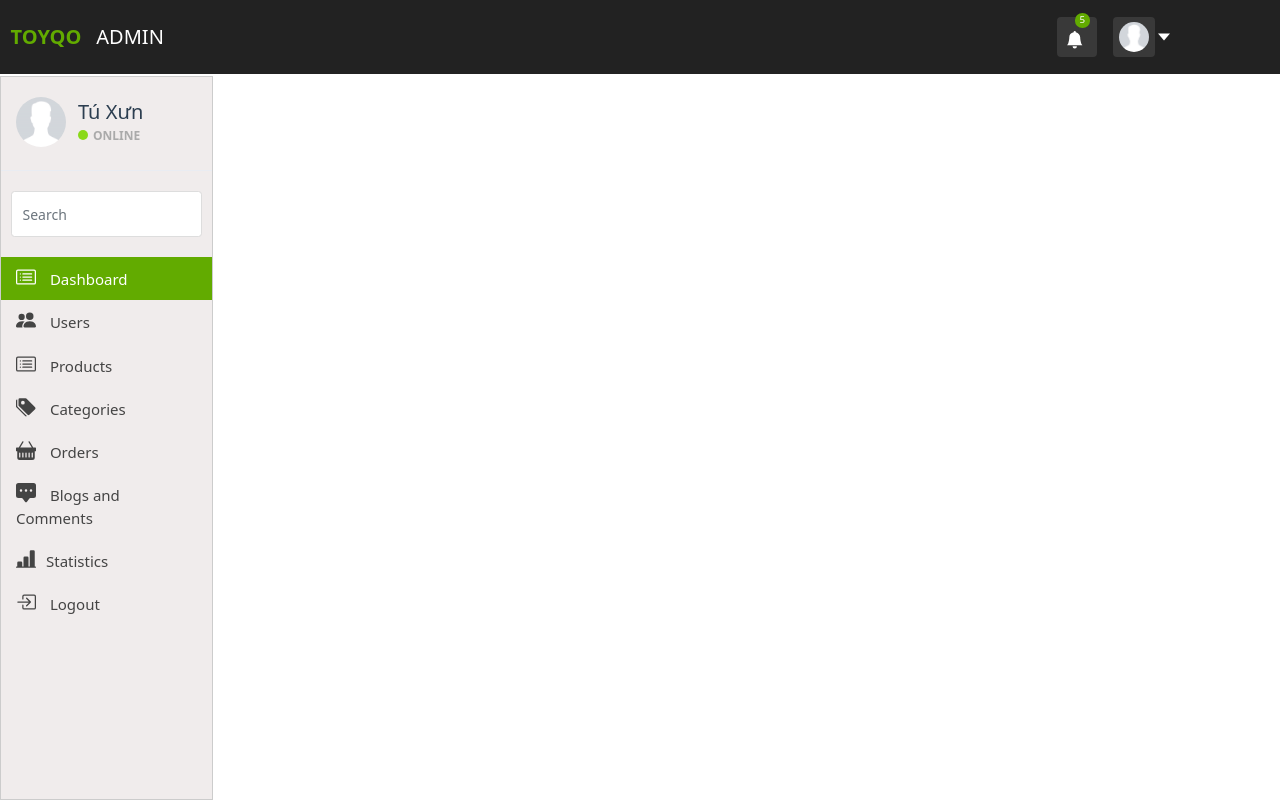
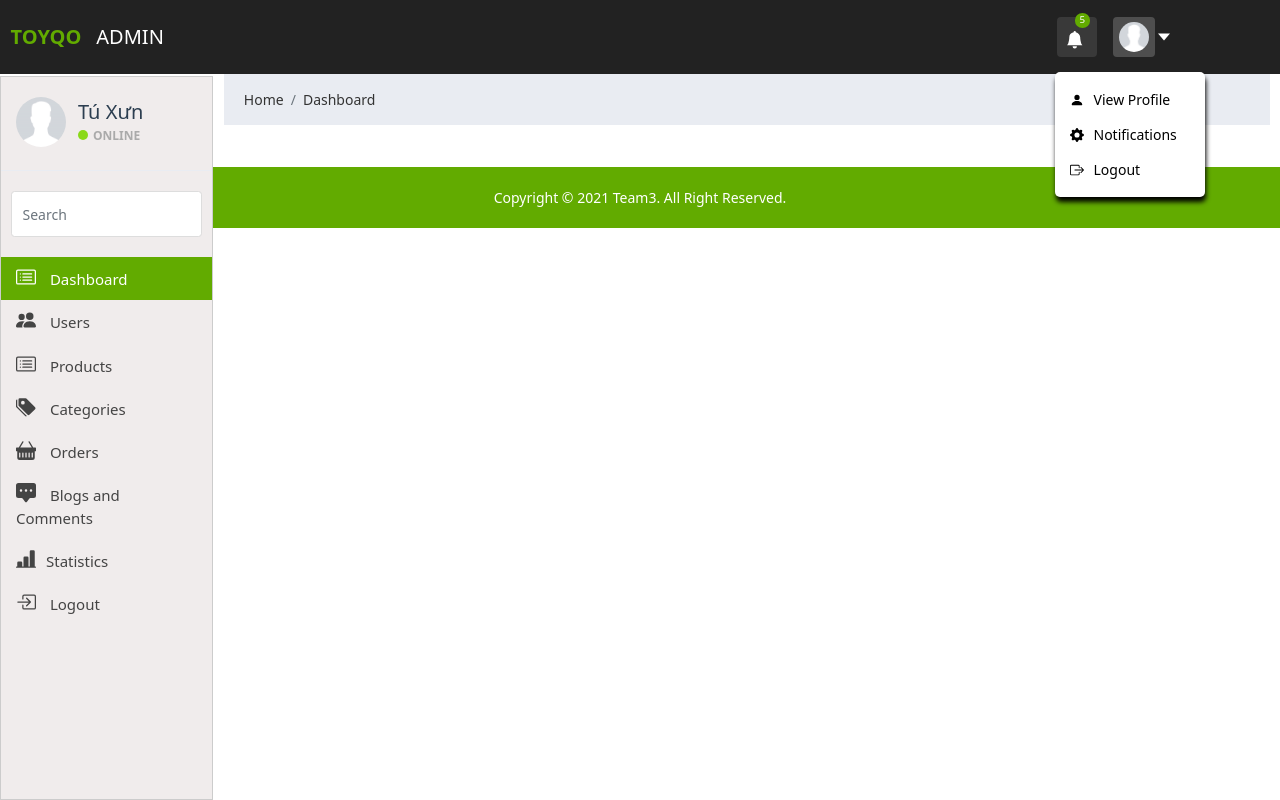
Before and after one commit to tukoi2001/toy-stores, a Vue app in the folder toy-stores/: page /dashboard in a window 1280 px wide. Both pictures are taken after a click on the link 1133 px from the left and 37 px from the top of the page. Built offline with nearby package versions, Linux system fonts and the light colour scheme; no server answers.

Commit message:
Footer Admin, Notify, Admin Setting

```diff
--- a/toy-stores/src/assets/css/components/admin/Admin.css
+++ b/toy-stores/src/assets/css/components/admin/Admin.css
@@ -1564,3 +1564,20 @@ p {
     color: #FFF!important;
     background-color: #62ab00;
   }
+
+  .offcanvas-overlay {
+    position: fixed;
+    width: 100vw;
+    height: 100vh;
+    background: transparent;
+    opacity: 0.6;
+    top: 0;
+    left: 0;
+    bottom: 0;
+    right: 0;
+    z-index: -1;
+  }
+  .img-circle {
+    width: 25px;
+    height: 25px;
+  }
--- /dev/null
+++ b/toy-stores/src/components/admin/BreadCrumbsAdmin.vue
@@ -0,0 +1,49 @@
+<template>
+  <div>
+    <div class="breadcrumb-contents">
+      <nav aria-label="breadcrumb">
+        <ul class="breadcrumb">
+          <li class="breadcrumb-item"><router-link to="/dashboard">Home</router-link></li>
+          <li class="breadcrumb-item active">{{ title }}</li>
+        </ul>
+      </nav>
+    </div>
+  </div>
+</template>
+
+<script>
+export default {
+  name: "BreadCrumbsAdmin",
+  props: {
+    title: {
+        type: String,
+        default: ""
+    }
+  }
+};
+</script>
+
+<style scoped>
+.breadcrumb {
+    background: transparent;
+    -webkit-box-pack: start;
+    -ms-flex-pack: start;
+    justify-content: start;
+    border-radius: 0;
+    padding: 15px 20px;
+    background: #e9ecf2;
+    margin: 0;
+}
+.breadcrumb-contents .breadcrumb .breadcrumb-item {
+    font-size: 14px;
+    color: #333;
+}
+.breadcrumb-item a {
+    text-decoration: none;
+    color: #333;
+    transition: all 0.3s ease-in-out;
+}
+.breadcrumb-item a:hover {
+    color: #62ab00;
+}
+</style>
--- /dev/null
+++ b/toy-stores/src/components/admin/FooterAdmin.vue
@@ -0,0 +1,23 @@
+<template>
+  <div class="footer-admin mt-5">
+    <p>Copyright © 2021 Team3. All Right Reserved.</p>
+  </div>
+</template>
+
+<script>
+export default {
+  name: "FooterAdmin",
+};
+</script>
+
+<style scoped>
+.footer-admin {
+    padding: 20px;
+    background-color: #62ab00;
+}
+.footer-admin p {
+    margin: 0;
+    color: #fff;
+    font-weight: 500;
+}
+</style>
--- a/toy-stores/src/components/admin/HeaderAdmin.vue
+++ b/toy-stores/src/components/admin/HeaderAdmin.vue
@@ -8,20 +8,25 @@
           >
           <ul class="nav navbar-top-links navbar-right">
             <li class="dropdown">
-              <a class="dropdown-toggle count-info" href="">
+              <a class="dropdown-toggle count-info" href="" @click.prevent="isShowNotifies = true">
                 <b-icon icon="bell-fill"></b-icon
                 ><span class="label label-info">5</span>
-                <transition name="fade"> </transition>
               </a>
+              <transition name="fade">
+                  <notify-admin @myNotifies="hideShowNotifies"  v-if="isShowNotifies"/>
+                </transition>
             </li>
             <li class="dropdown">
-              <a class="admin-img">
+              <a class="admin-img" @click.prevent="isShowSettings = true">
                 <img
                   class="img-admin"
                   src="@/assets/images/user/empty.jpg"
                   alt=""
                 />
               </a>
+              <transition name="fade">
+                <setting-admin @mySetting="hideShowSettings" v-if="isShowSettings"/>
+              </transition>
             </li>
           </ul>
         </div>
@@ -31,12 +36,27 @@
 </template>
 
 <script>
+import NotifyAdmin from './NotifyAdmin.vue';
+import SettingAdmin from './SettingAdmin.vue';
 export default {
+  components: { SettingAdmin, NotifyAdmin },
   name: "HeaderAdmin",
+  data() {
+    return {
+      isShowSettings: false,
+      isShowNotifies: false,
+    }
+  },
   methods: {
     backToHome() {
       this.$router.push("/dashboard");
     },
+    hideShowSettings() {
+      this.isShowSettings = false;
+    },
+    hideShowNotifies() {
+      this.isShowNotifies = false;
+    }
   },
 };
 </script>
--- /dev/null
+++ b/toy-stores/src/components/admin/NotifyAdmin.vue
@@ -0,0 +1,56 @@
+<template>
+  <div class="">
+    <div class="offcanvas-overlay" @click.stop="hideShowNotifies"></div>
+    <ul class="dropdown-menu dropdown-messages">
+      <li>
+        <div class="dropdown-messages-box">
+            <img
+              alt="image"
+              class="img-circle"
+              src="https://pdp.edu.vn/wp-content/uploads/2021/01/hinh-anh-girl-xinh-toc-ngan-de-thuong.jpg"
+            />
+          <div class="message-body">
+            <a href="#"
+              ><strong>Phong</strong> has created
+              <strong>an account</strong>.</a
+            >
+            <br /><small class="text-muted">1:24 pm - 25/03/2015</small>
+          </div>
+        </div>
+      </li>
+      <li>
+        <div class="dropdown-messages-box">
+            <img
+              alt="image"
+              class="img-circle"
+              src="https://pdp.edu.vn/wp-content/uploads/2021/01/hinh-anh-girl-xinh-toc-ngan-de-thuong.jpg"
+            />
+          <div class="message-body">
+            <a href="#">New message from <strong>Phong</strong>.</a>
+            <br /><small class="text-muted">12:27 pm - 25/03/2015</small>
+          </div>
+        </div>
+      </li>
+      <li>
+        <div class="all-button">
+          <router-link to="/dashboard/notification">
+            <em class="fa fa-inbox"></em> <strong>All Notifications</strong>
+          </router-link>
+        </div>
+      </li>
+    </ul>
+  </div>
+</template>
+
+<script>
+export default {
+  name: "NotifyAdmin",
+  methods: {
+    hideShowNotifies() {
+      this.$emit("myNotifies");
+    },
+  },
+};
+</script>
+
+<style scoped src="@/assets/css/components/admin/Admin.css"></style>
--- /dev/null
+++ b/toy-stores/src/components/admin/SettingAdmin.vue
@@ -0,0 +1,74 @@
+<template>
+  <div class="setting">
+    <div class="offcanvas-overlay" @click.stop="hideShowSettings"></div>
+    <ul>
+      <li>
+        <router-link to="/dashboard/my-profile">
+          <b-icon class="icon" icon="person-fill"></b-icon>View Profile
+        </router-link>
+      </li>
+      <li>
+        <router-link to="/dashboard/notification"> <b-icon class="icon" icon="gear-fill"></b-icon>Notifications </router-link>
+      </li>
+      <li>
+        <a href="" @click.prevent="">
+          <b-icon class="icon" icon="box-arrow-right"></b-icon>Logout
+        </a>
+      </li>
+    </ul>
+  </div>
+</template>
+
+<script>
+export default {
+  name: "SettingAdmin",
+  methods: {
+    hideShowSettings() {
+      this.$emit("mySetting");
+    },
+  },
+};
+</script>
+
+<style scoped>
+ul {
+  padding: 10px 5px;
+  list-style: none;
+  width: 100%;
+}
+li {
+  padding: 7px 10px;
+}
+.setting {
+  position: absolute;
+  background-color: #fff;
+  top: 55px;
+  left: auto;
+  z-index: 999;
+  right: -50px;
+  width: 150px;
+  box-shadow: 1px 5px 5px #000000;
+  border-radius: 5px;
+  overflow: hidden;
+}
+.icon {
+  margin-right: 10px;
+}
+.setting a {
+    text-decoration: none;
+    color: #000000;
+    font-weight: 500;
+}
+.offcanvas-overlay {
+  position: fixed;
+  width: 100vw;
+  height: 100vh;
+  background: transparent;
+  opacity: 0.6;
+  top: 0;
+  left: 0;
+  bottom: 0;
+  right: 0;
+  z-index: -1;
+}
+</style>
--- a/toy-stores/src/components/layout/AdminLayout.vue
+++ b/toy-stores/src/components/layout/AdminLayout.vue
@@ -2,20 +2,25 @@
   <div>
     <header-admin />
     <div class="container-fluid">
-        <div class="row">
+        <div class="row" style="margin-top: 74px;">
             <div class="col-sm-2 sidebar">
                 <side-bar-admin/>
             </div>
+            <div class="col-sm-10">
+              <slot></slot>
+            </div>
         </div>
     </div>
+    <footer-admin/>
   </div>
 </template>
 
 <script>
+import FooterAdmin from '../admin/FooterAdmin.vue';
 import HeaderAdmin from "../admin/HeaderAdmin.vue";
 import SideBarAdmin from '../admin/SideBarAdmin.vue';
 export default {
-  components: { HeaderAdmin, SideBarAdmin },
+  components: { HeaderAdmin, SideBarAdmin, FooterAdmin },
   name: "AdminLayout",
 };
 </script>
--- a/toy-stores/src/views/admin/Dashboard.vue
+++ b/toy-stores/src/views/admin/Dashboard.vue
@@ -1,15 +1,16 @@
 <template>
   <div>
       <admin-layout>
-
+          <bread-crumbs-admin :title="'Dashboard'"/>
       </admin-layout>
   </div>
 </template>
 
 <script>
+import BreadCrumbsAdmin from '../../components/admin/BreadCrumbsAdmin.vue'
 import AdminLayout from '../../components/layout/AdminLayout.vue'
 export default {
-  components: { AdminLayout },
+  components: { AdminLayout, BreadCrumbsAdmin },
     name: 'DashBoard'
 }
 </script>
```
